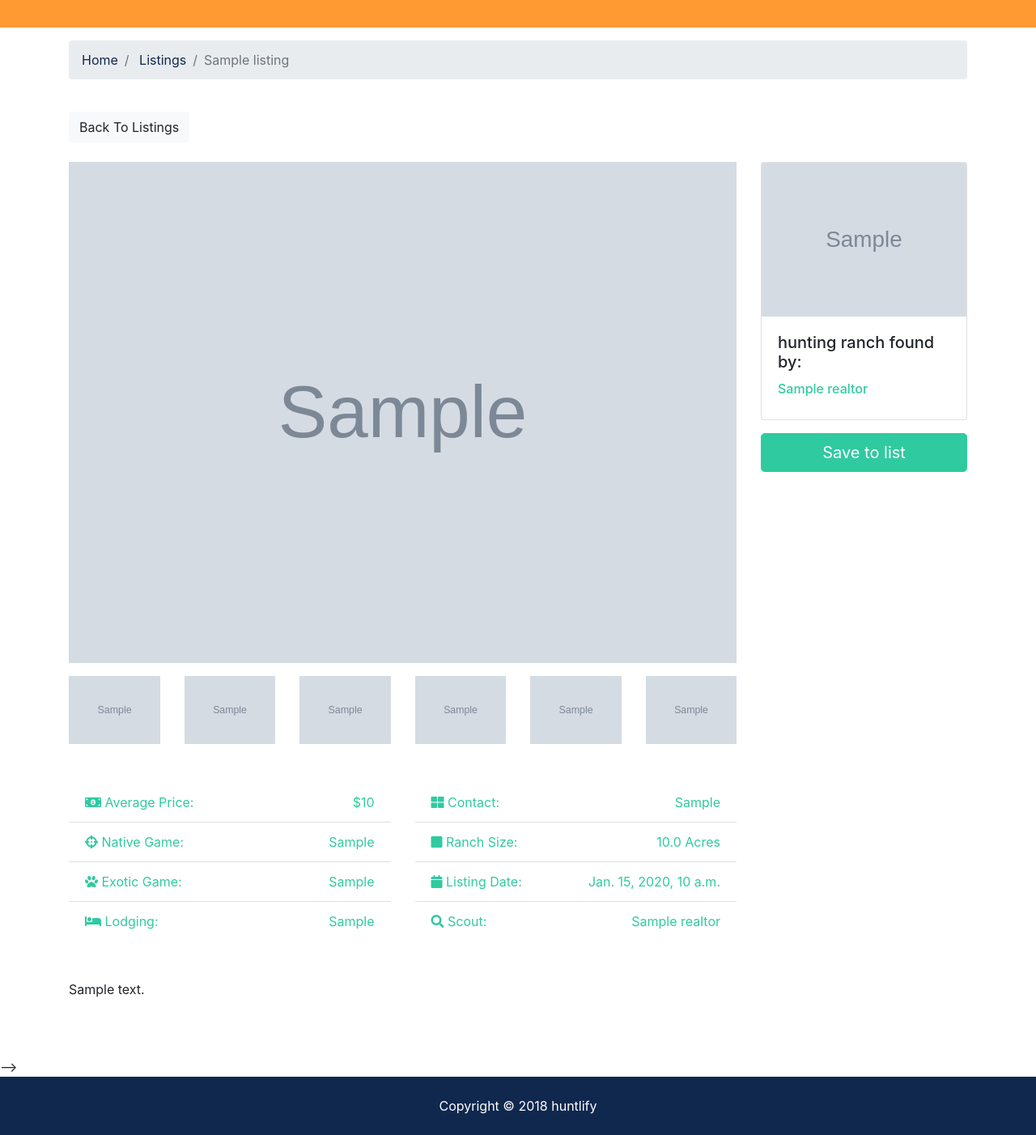
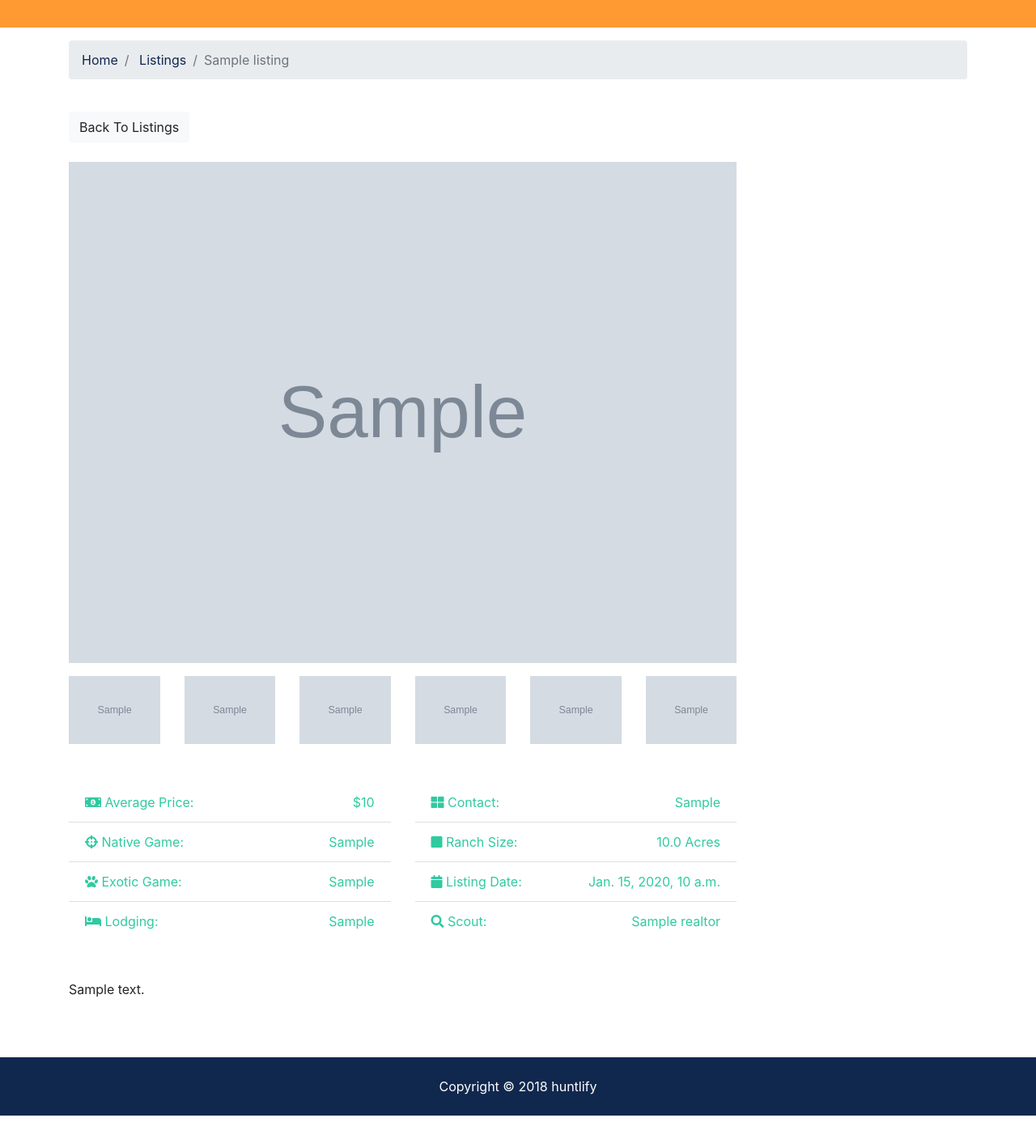
Before and after one commit to seabazz/btre, a Django app: page /listings/1 in a window 1280 px wide. Shown: the part 400-1802 px from the top of the page at 81% size. After the commit the page ends 1778 px from the top, so only its background shows below. Run offline with Django 3.2, Linux system fonts and the light colour scheme; tables that the repository leaves empty hold one stand-in row (values such as "Sample post"); grey boxes marked "Sample" are stand-in pictures; some libraries are stand-ins or nearby versions.

Commit message:
remove inquire modal and realtor box

```diff
--- a/templates/listings/listing.html
+++ b/templates/listings/listing.html
@@ -143,7 +143,7 @@
                 </div>
               </div>
             </div>
-            <div class="col-md-3">
+          <!--  <div class="col-md-3">
               <div class="card mb-3">
                 <img class="card-img-top" src="{{ listing.realtor.photo.url }}" alt="">
                 <div class="card-body">
@@ -154,10 +154,10 @@
               <button class="btn btn-secondary btn-block btn-lg" data-toggle="modal" data-target="#inquiryModal">Save to list</button>
             </div>
           </div>
-        </div>
+        </div>-->
       </section>
 
-      <!-- Inquiry Modal -->
+      <!-- Inquiry Modal
       <div class="modal fade" id="inquiryModal" role="dialog">
         <div class="modal-dialog">
           <div class="modal-content">
@@ -175,24 +175,24 @@
                 {% else %}
                   <input type="hidden" name="user_id" value="0">
                 {% endif %}
-                <!--<input type="hidden" name="realtor_email" value="{{ listing.realtor.email }}">-->
+                <input type="hidden" name="realtor_email" value="{{ listing.realtor.email }}">
                 <input type="hidden" name="listing_id" value="{{ listing.id }}">
                 <div class="form-group">
                   <label for="property_name" class="col-form-label">Property:</label>
                   <input type="text" name="listing" class="form-control" value="{{ listing.title }}">
                 </div>
-                <!--<div class="form-group">
+                <div class="form-group">
                   <label for="name" class="col-form-label">Name:</label>
                   <input type="text" name="name" class="form-control" {% if user.is_authenticated %} value="{{ user.first_name }} {{ user.last_name }} " {% endif %} required>
-                </div>-->
-                <!--<<div class="form-group">
+                </div>
+                <div class="form-group">
                   <label for="email" class="col-form-label">Email:</label>
                   <input type="email" name="email" class="form-control" {% if user.is_authenticated %} value="{{ user.email }}" {% endif %} required>
                 </div>
                 <div class="form-group">
                   <label for="phone" class="col-form-label">Phone:</label>
                   <input type="text" name="phone" class="form-control">
-                </div>-->
+                </div>
                 <div class="form-group">
                   <label for="message" class="col-form-label">Note:</label>
                   <textarea name="message" class="form-control"></textarea>
```
